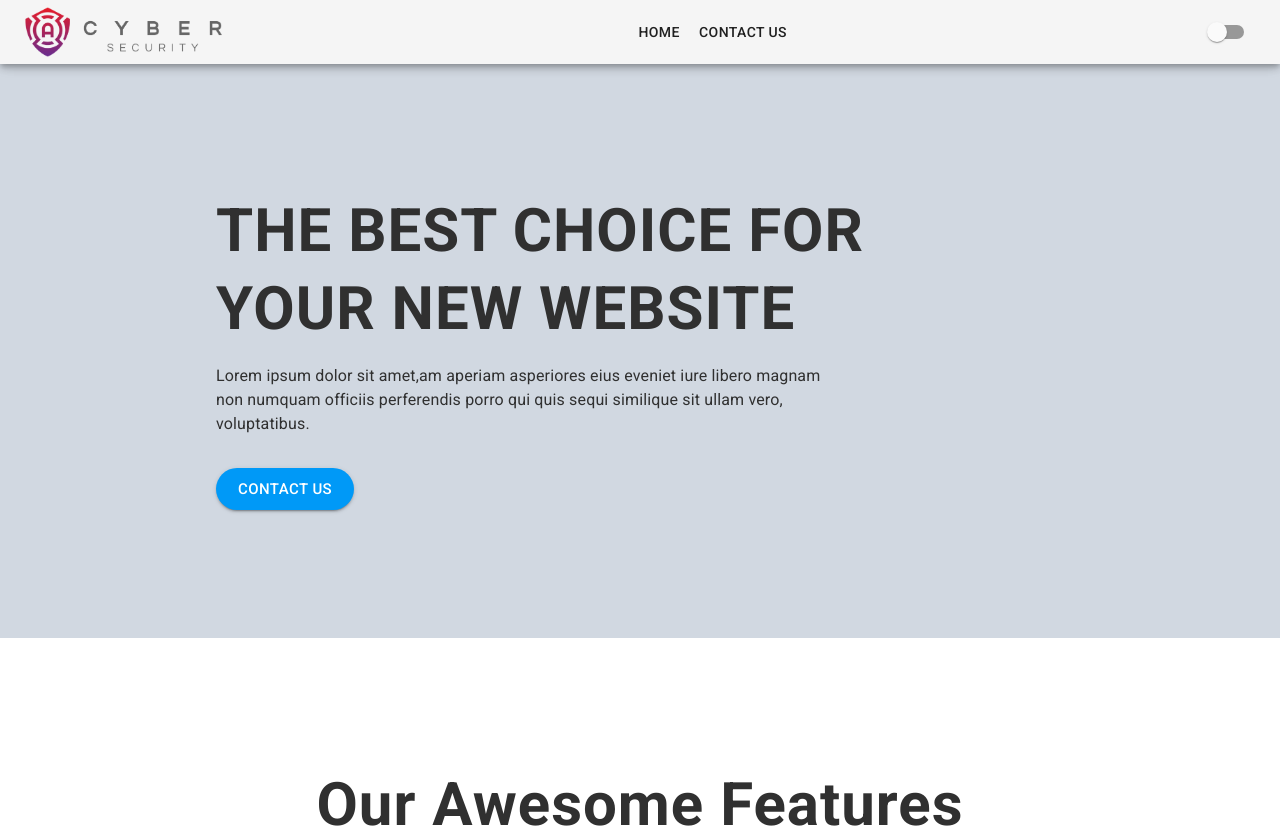
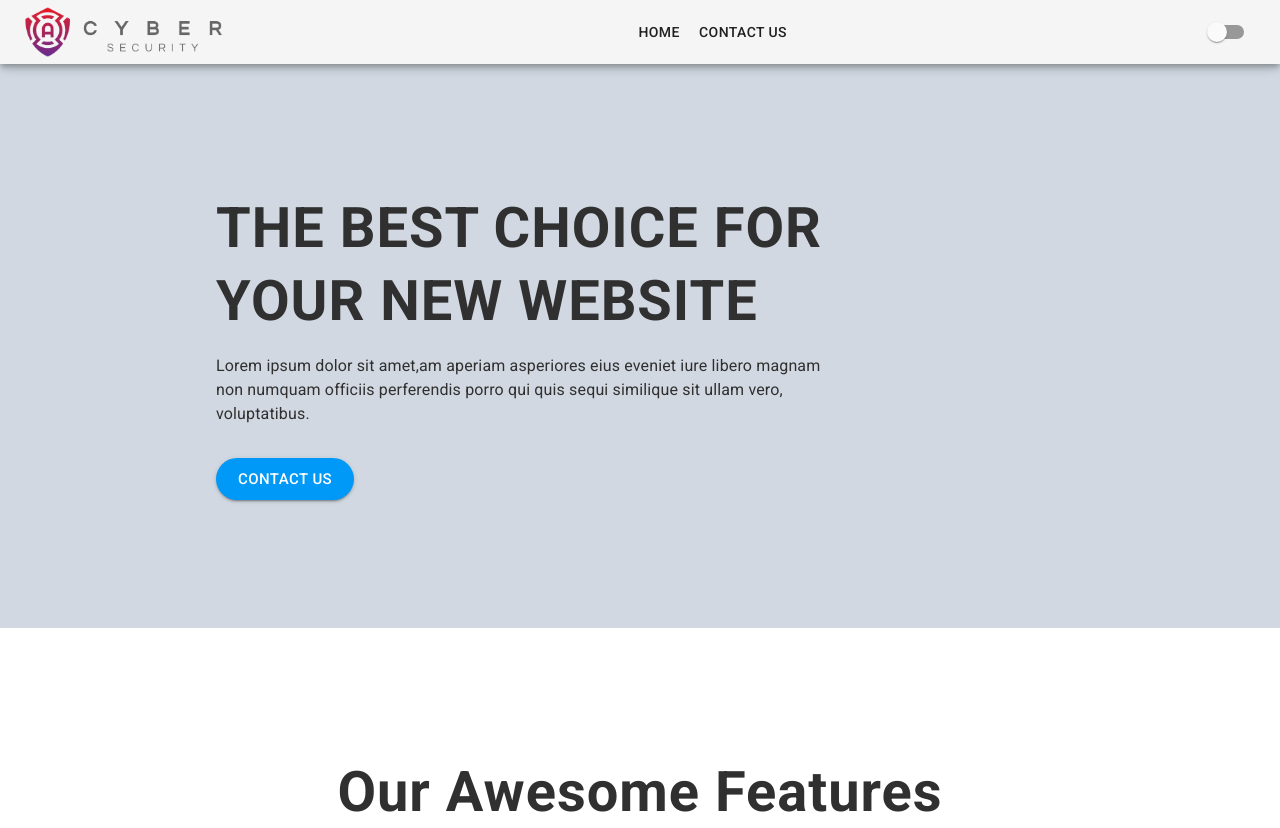
Before and after one commit to M-Afzaal-Afzal/cyber-security, a Next.js app: page / in a window 1280 px wide. Shown: the top 828 px of the page. Built offline with nearby package versions, Linux system fonts and the light colour scheme.

Commit message:
Dark mode bug fixed

```diff
--- a/src/theme/DarkTheme.js
+++ b/src/theme/DarkTheme.js
@@ -1,5 +1,7 @@
 import {createMuiTheme} from '@material-ui/core/styles';
 import {red} from '@material-ui/core/colors';
+
+const theme2 = createMuiTheme();
 
 // Create a lightTheme instance.
 const DarkTheme = createMuiTheme({
@@ -31,13 +33,26 @@ const DarkTheme = createMuiTheme({
             fontWeight: 'bold',
             color: '#fff',
             lineHeight: '1.3',
-            letterSpacing: '1px'
+            letterSpacing: '1px',
+            [theme2.breakpoints.down('lg')]: {
+                fontSize: '3.5rem',
+            },
+            [theme2.breakpoints.down('md')]: {
+                fontSize: '3.3rem',
+            },
+            [theme2.breakpoints.down('sm')]: {
+                fontSize: '3.2rem',
+            },
+            [theme2.breakpoints.down('sm')]: {
+                fontSize: '3.1rem',
+            },
         },
         h4: {
             fontSize: '1.5rem',
             color: 'white',
             fontWeight: 'bold',
-            letterSpacing: '1px'
+            letterSpacing: '1px',
+
         },
         h5: {
             fontSize: '1.5rem',
--- a/src/theme/LightTheme.js
+++ b/src/theme/LightTheme.js
@@ -1,5 +1,7 @@
 import { createMuiTheme } from '@material-ui/core/styles';
 import { red } from '@material-ui/core/colors';
+
+const theme2 = createMuiTheme();
 
 // Create a lightTheme instance.
 const lightTheme = createMuiTheme({
@@ -33,7 +35,19 @@ const lightTheme = createMuiTheme({
       fontWeight: 'bold',
       color: '#303030',
       lineHeight: '1.3',
-      letterSpacing: '1px'
+      letterSpacing: '1px',
+      [theme2.breakpoints.down('lg')]: {
+        fontSize: '3.5rem',
+      },
+      [theme2.breakpoints.down('md')]: {
+        fontSize: '3.3rem',
+      },
+      [theme2.breakpoints.down('sm')]: {
+        fontSize: '3.2rem',
+      },
+      [theme2.breakpoints.down('sm')]: {
+        fontSize: '3.1rem',
+      },
     },
     h4: {
       fontSize: '1.5rem',
```
